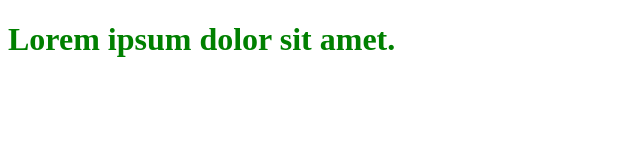
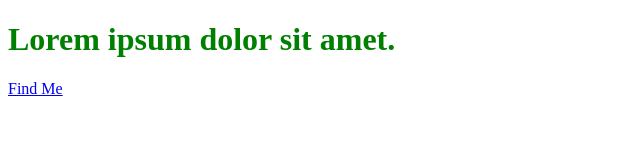
Before and after one commit to hasibtech/branchpullcontbr, a plain HTML site: page index.html in a window 1280 px wide. Shown: the full height of the page, 0-640 px from the left. Drawn offline with Linux system fonts and the light colour scheme.

Commit message:
Update index.html

```diff
--- a/index.html
+++ b/index.html
@@ -8,5 +8,6 @@
 </head>
 <body>
     <h1>Lorem ipsum dolor sit amet.</h1>
+    <a href="about.me/techhasib">Find Me</a>
 </body>
 </html>
```
